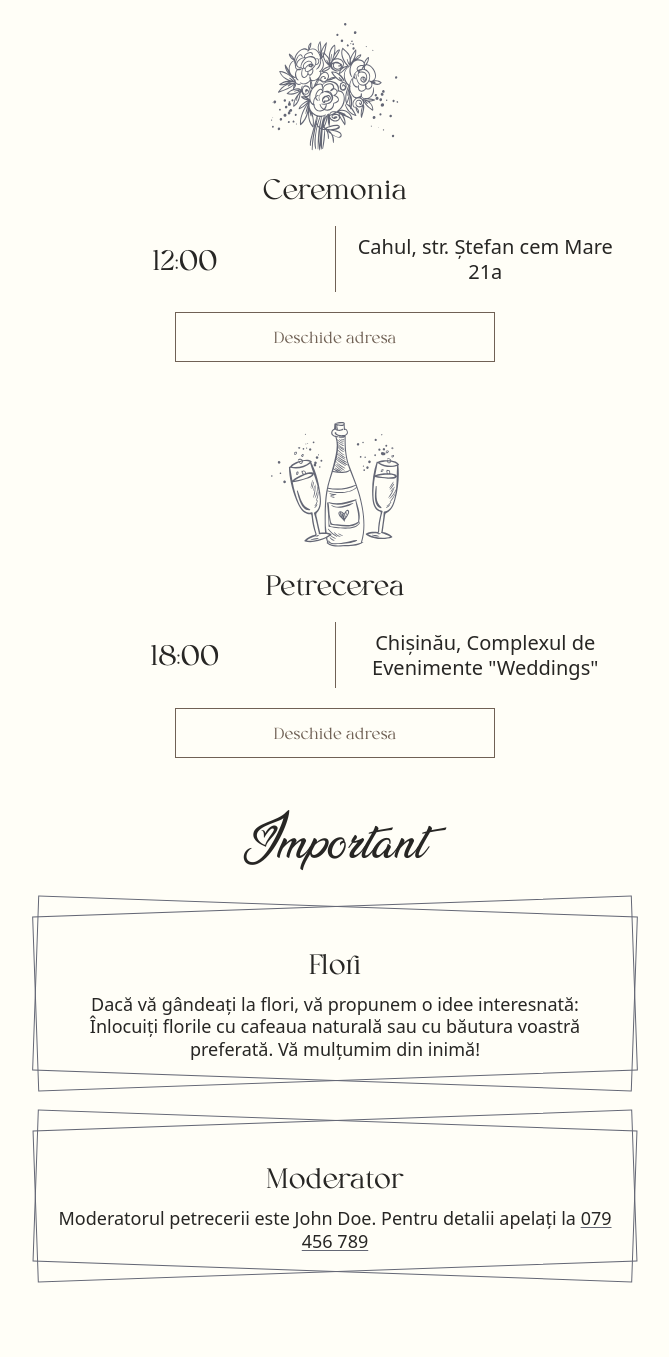
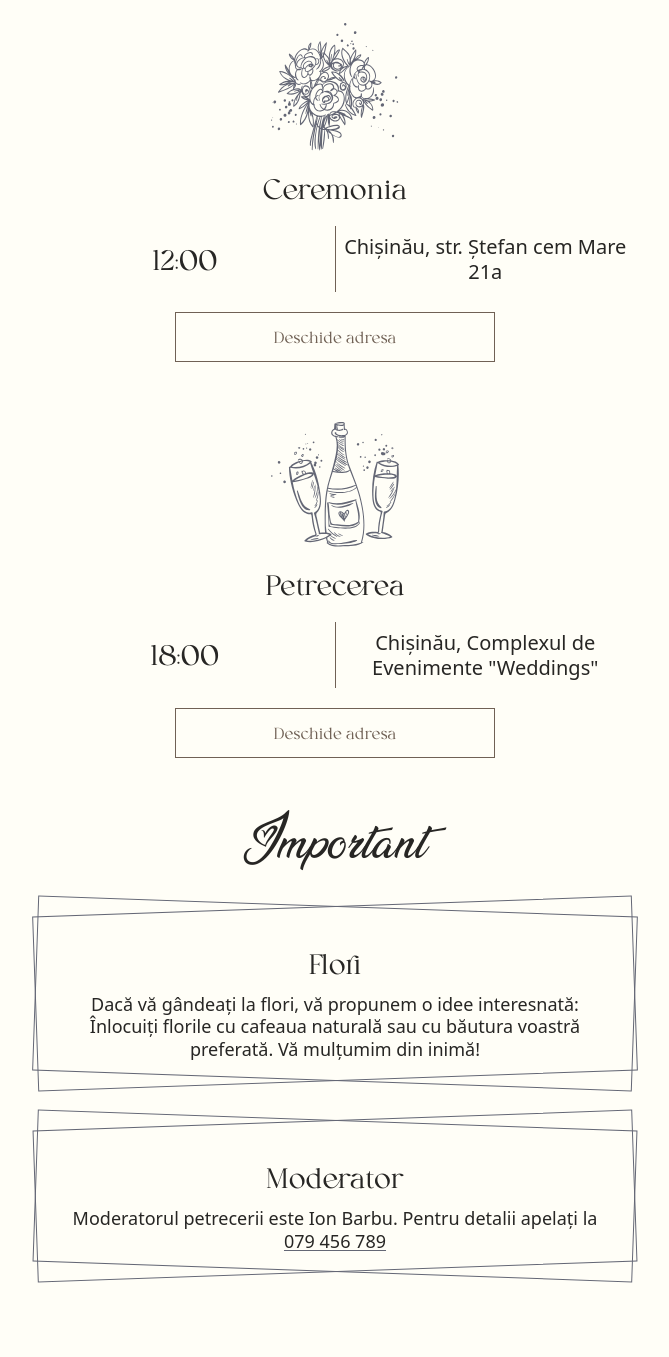
Before and after one commit to invitemd/invitatie-demo, a website: page index.html in a window 1280 px wide. Shown: the part 1883-3240 px from the top of the page, without its empty margins (305-974 px from the left). Drawn offline with nearby package versions, Linux system fonts and the light colour scheme.

Commit message:
update location and moderator name in the program section

```diff
--- a/index.html
+++ b/index.html
@@ -53,7 +53,7 @@
                     <h3 class="program__card-heading">Ceremonia</h3>
                     <div class="program__card-info-wrap-outer">
                         <div class="program__card-info-wrap"><p class="program__card-info program__card-info--big">12:00</p></div>
-                        <div class="program__card-info-wrap"><p class="program__card-info">Cahul, str. Ștefan cem Mare 21a</p></div>
+                        <div class="program__card-info-wrap"><p class="program__card-info">Chișinău, str. Ștefan cem Mare 21a</p></div>
                     </div>
                     <a class="btn btn-outlined program__card-button" href="https://www.google.com/maps/place/Sala+Regatului+Martorilor+lui+Iehova/@45.9131647,28.2059986,16.54z/data=!4m6!3m5!1s0x40b65cb95a8ac251:0xb1961a3dc55d990f!8m2!3d45.9106657!4d28.206171!16s%2Fg%2F11c76h1bhr?entry=ttu&g_ep=EgoyMDI1MTEwMi4wIKXMDSoASAFQAw%3D%3D">Deschide adresa</a>
                     <!-- <div class="program__card-info-wrap-zoom">
@@ -90,7 +90,7 @@
 
             <div class="important__card" data-aos="fade-right" data-aos-delay="200">
                 <h3 class="program__card-heading important__card-heading">Moderator</h3>
-                <p class="important__card-content">Moderatorul petrecerii este John Doe. Pentru detalii apelați la <a class="important__card-link" href="tel:079456789">079 456 789</a>
+                <p class="important__card-content">Moderatorul petrecerii este Ion Barbu. Pentru detalii apelați la <a class="important__card-link" href="tel:079456789">079 456 789</a>
                 </p>
             </div>
         </div>
```
